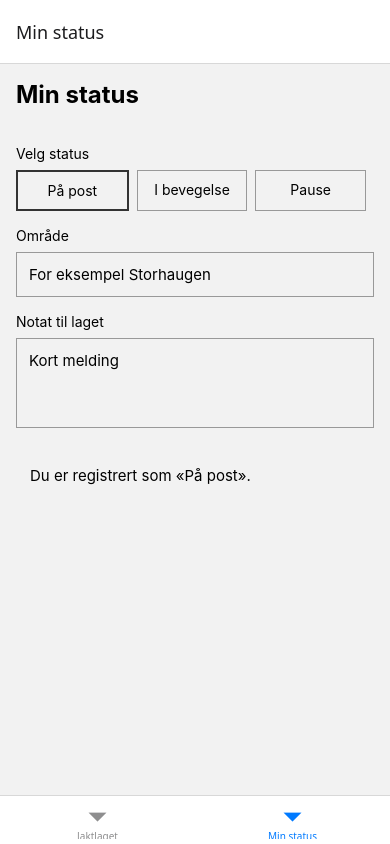
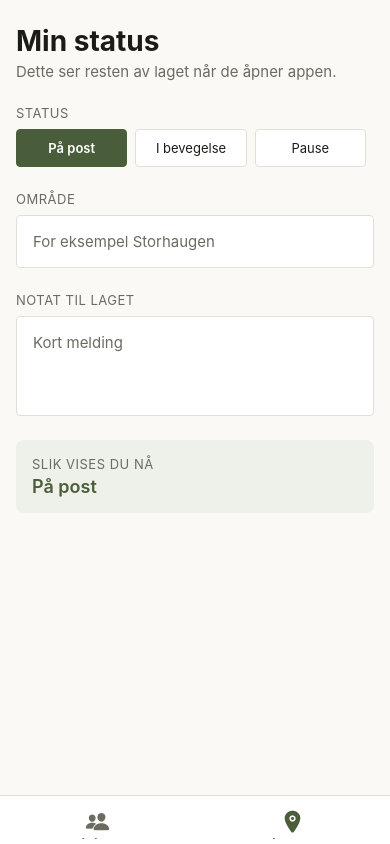
Before and after one commit to Hajron/jaktkompis, a React Native app: screen /MinStatus in a window 390 px wide. Built offline with nearby package versions, Linux system fonts and the light colour scheme.

Commit message:
Endret noe på utseende

```diff
--- a/App.js
+++ b/App.js
@@ -1,6 +1,8 @@
 import { NavigationContainer } from '@react-navigation/native';
 import { createNativeStackNavigator } from '@react-navigation/native-stack';
 import { createBottomTabNavigator } from '@react-navigation/bottom-tabs';
+import { farger } from './theme/theme';
+import { Ionicons } from '@expo/vector-icons';
 
 import JaktlagScreen from './screens/JaktlagScreen';
 import DetaljScreen from './screens/DetaljScreen';
@@ -29,16 +31,41 @@ function JaktlagStack() {
 export default function App() {
   return (
     <NavigationContainer>
-      <Tab.Navigator>
+      <Tab.Navigator
+        screenOptions={{
+          headerShown: false,
+          tabBarActiveTintColor: farger.aksent,
+          tabBarInactiveTintColor: farger.tekstSvak,
+          tabBarLabelStyle: {
+            fontSize: 12,
+            fontWeight: '600',
+          },
+          tabBarStyle: {
+            backgroundColor: farger.flate,
+            borderTopColor: farger.linje,
+            paddingTop: 6,
+          },
+        }}
+      >
         <Tab.Screen
           name="LagFane"
           component={JaktlagStack}
-          options={{ title: 'Jaktlaget', headerShown: false }}
+          options={{
+            title: 'Jaktlaget',
+            tabBarIcon: ({ color, size }) => (
+              <Ionicons name="people" size={size} color={color} />
+            ),
+          }}
         />
         <Tab.Screen
           name="MinStatus"
           component={MinStatusScreen}
-          options={{ title: 'Min status' }}
+          options={{
+            title: 'Min status',
+            tabBarIcon: ({ color, size }) => (
+              <Ionicons name="location" size={size} color={color} />
+            ),
+          }}
         />
       </Tab.Navigator>
     </NavigationContainer>
--- a/package.json
+++ b/package.json
@@ -3,6 +3,7 @@
   "version": "1.0.0",
   "main": "index.js",
   "dependencies": {
+    "@expo/vector-icons": "^15.0.2",
     "@react-navigation/bottom-tabs": "^7.19.2",
     "@react-navigation/native": "^7.4.1",
     "@react-navigation/native-stack": "^7.19.2",
--- a/screens/DetaljScreen.js
+++ b/screens/DetaljScreen.js
@@ -1,89 +1,134 @@
 import { useState } from 'react';
-import { View, Text, StyleSheet, Pressable } from 'react-native';
+import { View, Text, StyleSheet, Pressable, ScrollView } from 'react-native';
+import { farger, rom, tekst, radius } from '../theme/theme';
+
+function InfoRad({ etikett, verdi }) {
+  return (
+    <View style={styles.rad}>
+      <Text style={styles.etikett}>{etikett}</Text>
+      <Text style={styles.verdi}>{verdi}</Text>
+    </View>
+  );
+}
 
 export default function DetaljScreen({ route }) {
   const { medlem } = route.params;
   const [kvittert, setKvittert] = useState(false);
 
   return (
-    <View style={styles.container}>
-      <Text style={styles.navn}>{medlem.navn}</Text>
-
-      <View style={styles.rad}>
-        <Text style={styles.etikett}>Rolle</Text>
-        <Text style={styles.verdi}>{medlem.rolle}</Text>
+    <ScrollView style={styles.container}>
+      <View style={styles.topp}>
+        <Text style={styles.navn}>{medlem.navn}</Text>
+        <View style={styles.merke}>
+          <Text style={styles.merkeTekst}>{medlem.status}</Text>
+        </View>
       </View>
 
-      <View style={styles.rad}>
-        <Text style={styles.etikett}>Jaktform</Text>
-        <Text style={styles.verdi}>{medlem.jaktform}</Text>
-      </View>
-
-      <View style={styles.rad}>
-        <Text style={styles.etikett}>Område</Text>
-        <Text style={styles.verdi}>{medlem.omrade}</Text>
-      </View>
-
-      <View style={styles.rad}>
-        <Text style={styles.etikett}>Status</Text>
-        <Text style={styles.verdi}>{medlem.status}</Text>
-      </View>
-
-      <View style={styles.rad}>
-        <Text style={styles.etikett}>Sist sett</Text>
-        <Text style={styles.verdi}>{medlem.sistSett}</Text>
-      </View>
-
-      <View style={styles.rad}>
-        <Text style={styles.etikett}>Telefon</Text>
-        <Text style={styles.verdi}>{medlem.telefon}</Text>
+      <View style={styles.kort}>
+        <InfoRad etikett="Rolle" verdi={medlem.rolle} />
+        <InfoRad etikett="Jaktform" verdi={medlem.jaktform} />
+        <InfoRad etikett="Område" verdi={medlem.omrade} />
+        <InfoRad etikett="Sist sett" verdi={medlem.sistSett} />
+        <InfoRad etikett="Telefon" verdi={medlem.telefon} />
       </View>
 
       <Pressable
-        style={styles.knapp}
+        style={({ pressed }) => [
+          styles.knapp,
+          kvittert && styles.knappAktiv,
+          pressed && styles.knappTrykket,
+        ]}
         onPress={() => setKvittert(!kvittert)}
       >
-        <Text style={styles.knappTekst}>
+        <Text style={[styles.knappTekst, kvittert && styles.knappTekstAktiv]}>
           {kvittert ? 'Kontakt bekreftet' : 'Bekreft kontakt'}
         </Text>
       </Pressable>
-    </View>
+
+      <Text style={styles.hjelpetekst}>
+        Bekreft når du har hatt kontakt med jegeren i felt.
+      </Text>
+    </ScrollView>
   );
 }
 
 const styles = StyleSheet.create({
   container: {
     flex: 1,
-    padding: 16,
+    backgroundColor: farger.bakgrunn,
+  },
+  topp: {
+    padding: rom.m,
+    paddingTop: rom.l,
   },
   navn: {
-    fontSize: 24,
-    fontWeight: '700',
-    marginBottom: 16,
+    ...tekst.tittel,
+    color: farger.tekst,
+  },
+  merke: {
+    alignSelf: 'flex-start',
+    marginTop: rom.s,
+    paddingHorizontal: rom.s,
+    paddingVertical: rom.xs,
+    backgroundColor: farger.aksentSvak,
+    borderRadius: radius.s,
+  },
+  merkeTekst: {
+    ...tekst.smatekst,
+    color: farger.aksent,
+    fontWeight: '600',
+  },
+  kort: {
+    marginHorizontal: rom.m,
+    backgroundColor: farger.flate,
+    borderWidth: 1,
+    borderColor: farger.linje,
+    borderRadius: radius.m,
+    paddingHorizontal: rom.m,
   },
   rad: {
     flexDirection: 'row',
     justifyContent: 'space-between',
-    paddingVertical: 10,
+    alignItems: 'center',
+    paddingVertical: rom.m,
     borderBottomWidth: 1,
-    borderBottomColor: '#eee',
+    borderBottomColor: farger.linje,
   },
   etikett: {
-    fontSize: 15,
+    ...tekst.brodtekst,
+    color: farger.tekstSvak,
   },
   verdi: {
-    fontSize: 15,
+    ...tekst.brodtekst,
+    color: farger.tekst,
     fontWeight: '600',
   },
   knapp: {
-    marginTop: 24,
-    padding: 14,
+    margin: rom.m,
+    paddingVertical: rom.m,
     alignItems: 'center',
+    borderRadius: radius.m,
     borderWidth: 1,
-    borderColor: '#333',
+    borderColor: farger.aksent,
+  },
+  knappAktiv: {
+    backgroundColor: farger.aksent,
+  },
+  knappTrykket: {
+    opacity: 0.7,
   },
   knappTekst: {
-    fontSize: 16,
+    ...tekst.brodtekst,
     fontWeight: '600',
+    color: farger.aksent,
+  },
+  knappTekstAktiv: {
+    color: farger.flate,
+  },
+  hjelpetekst: {
+    ...tekst.smatekst,
+    color: farger.tekstSvak,
+    paddingHorizontal: rom.m,
+    paddingBottom: rom.xl,
   },
 });
--- a/screens/MinStatusScreen.js
+++ b/screens/MinStatusScreen.js
@@ -1,18 +1,30 @@
 import { useState } from 'react';
-import { View, Text, TextInput, Pressable, StyleSheet } from 'react-native';
+import { View, Text, TextInput, Pressable, ScrollView, StyleSheet } from 'react-native';
+import { useSafeAreaInsets } from 'react-native-safe-area-context';
+import { farger, rom, tekst, radius } from '../theme/theme';
 
 const statuser = ['På post', 'I bevegelse', 'Pause'];
 
 export default function MinStatusScreen() {
+  const insets = useSafeAreaInsets();
   const [status, setStatus] = useState('På post');
   const [omrade, setOmrade] = useState('');
   const [notat, setNotat] = useState('');
 
   return (
-    <View style={styles.container}>
+    <ScrollView
+      style={styles.container}
+      contentContainerStyle={{ paddingTop: insets.top + rom.l }}
+    >
+      <View style={styles.seksjon}>
         <Text style={styles.tittel}>Min status</Text>
+        <Text style={styles.undertittel}>
+          Dette ser resten av laget når de åpner appen.
+        </Text>
+      </View>
 
-      <Text style={styles.etikett}>Velg status</Text>
+      <View style={styles.seksjon}>
+        <Text style={styles.etikett}>Status</Text>
         <View style={styles.knapperad}>
           {statuser.map((s) => (
             <Pressable
@@ -20,88 +32,135 @@ export default function MinStatusScreen() {
               style={[styles.valg, status === s && styles.valgAktiv]}
               onPress={() => setStatus(s)}
             >
-            <Text style={styles.valgTekst}>{s}</Text>
+              <Text
+                style={[styles.valgTekst, status === s && styles.valgTekstAktiv]}
+              >
+                {s}
+              </Text>
             </Pressable>
           ))}
         </View>
+      </View>
 
+      <View style={styles.seksjon}>
         <Text style={styles.etikett}>Område</Text>
         <TextInput
           style={styles.felt}
           value={omrade}
           onChangeText={setOmrade}
           placeholder="For eksempel Storhaugen"
+          placeholderTextColor={farger.tekstSvak}
         />
+      </View>
 
+      <View style={styles.seksjon}>
         <Text style={styles.etikett}>Notat til laget</Text>
         <TextInput
           style={[styles.felt, styles.feltStort]}
           value={notat}
           onChangeText={setNotat}
           placeholder="Kort melding"
+          placeholderTextColor={farger.tekstSvak}
           multiline
         />
+      </View>
 
       <View style={styles.oppsummering}>
+        <Text style={styles.oppsummeringEtikett}>Slik vises du nå</Text>
         <Text style={styles.oppsummeringTekst}>
-          Du er registrert som «{status}»
-          {omrade ? ` ved ${omrade}` : ''}.
+          {status}
+          {omrade ? ` · ${omrade}` : ''}
         </Text>
+        {notat ? <Text style={styles.notatTekst}>«{notat}»</Text> : null}
       </View>
-    </View>
+    </ScrollView>
   );
 }
 
 const styles = StyleSheet.create({
   container: {
     flex: 1,
-    padding: 16,
+    backgroundColor: farger.bakgrunn,
+  },
+  seksjon: {
+    paddingHorizontal: rom.m,
+    marginBottom: rom.l,
   },
   tittel: {
-    fontSize: 24,
-    fontWeight: '700',
-    marginBottom: 20,
+    ...tekst.tittel,
+    color: farger.tekst,
+  },
+  undertittel: {
+    ...tekst.brodtekst,
+    color: farger.tekstSvak,
+    marginTop: rom.xs,
   },
   etikett: {
-    fontSize: 14,
-    marginBottom: 8,
-    marginTop: 16,
+    ...tekst.smatekst,
+    color: farger.tekstSvak,
+    marginBottom: rom.s,
+    textTransform: 'uppercase',
+    letterSpacing: 0.5,
   },
   knapperad: {
     flexDirection: 'row',
-    justifyContent: 'space-between',
   },
   valg: {
     flex: 1,
-    paddingVertical: 10,
-    marginRight: 8,
+    paddingVertical: rom.s + 2,
+    marginRight: rom.s,
     alignItems: 'center',
     borderWidth: 1,
-    borderColor: '#999',
+    borderColor: farger.linje,
+    borderRadius: radius.s,
+    backgroundColor: farger.flate,
   },
   valgAktiv: {
-    borderColor: '#333',
-    borderWidth: 2,
+    borderColor: farger.aksent,
+    backgroundColor: farger.aksent,
   },
   valgTekst: {
-    fontSize: 14,
+    ...tekst.smatekst,
+    color: farger.tekst,
+  },
+  valgTekstAktiv: {
+    color: farger.flate,
+    fontWeight: '600',
   },
   felt: {
+    ...tekst.brodtekst,
+    color: farger.tekst,
+    backgroundColor: farger.flate,
     borderWidth: 1,
-    borderColor: '#999',
-    padding: 12,
-    fontSize: 15,
+    borderColor: farger.linje,
+    borderRadius: radius.s,
+    padding: rom.m,
   },
   feltStort: {
-    height: 90,
+    height: 100,
     textAlignVertical: 'top',
   },
   oppsummering: {
-    marginTop: 24,
-    padding: 14,
-    backgroundColor: '#f2f2f2',
+    marginHorizontal: rom.m,
+    marginBottom: rom.xl,
+    padding: rom.m,
+    backgroundColor: farger.aksentSvak,
+    borderRadius: radius.m,
+  },
+  oppsummeringEtikett: {
+    ...tekst.smatekst,
+    color: farger.tekstSvak,
+    textTransform: 'uppercase',
+    letterSpacing: 0.5,
   },
   oppsummeringTekst: {
-    fontSize: 15,
+    ...tekst.overskrift,
+    color: farger.aksent,
+    marginTop: rom.xs,
+  },
+  notatTekst: {
+    ...tekst.brodtekst,
+    color: farger.tekst,
+    marginTop: rom.s,
   },
 });
```
Also changed, not shown: 1 other file (tests, documents, lock files or other folders). Lines whose indentation alone changed are shown as unchanged.
